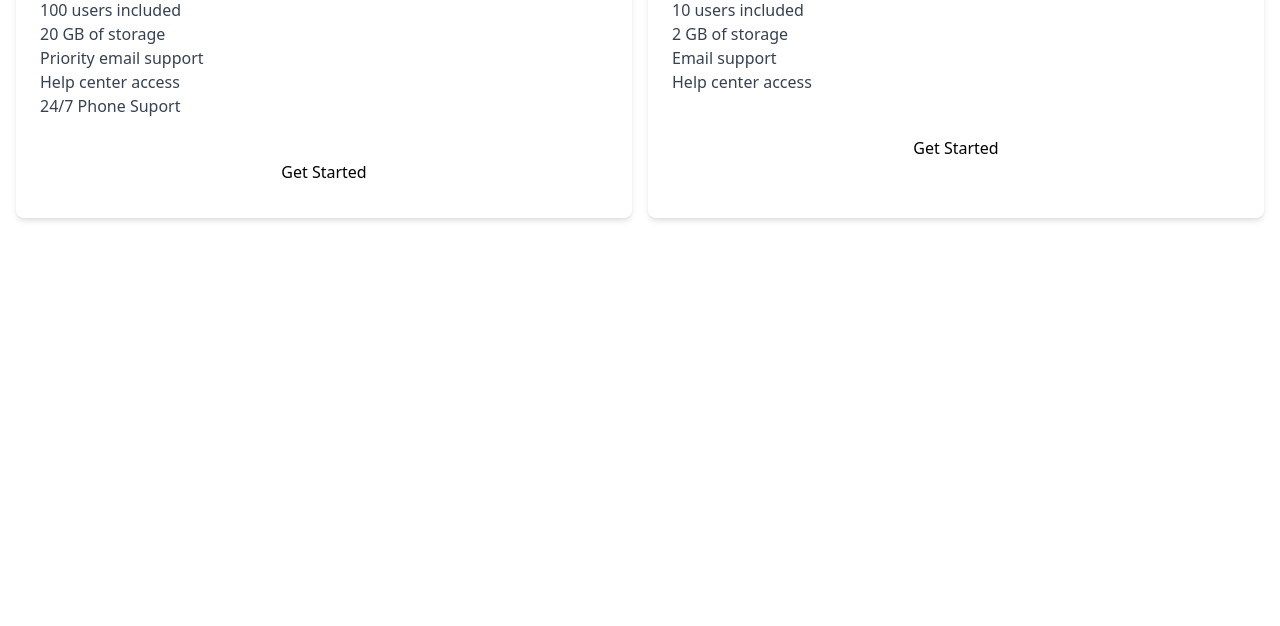
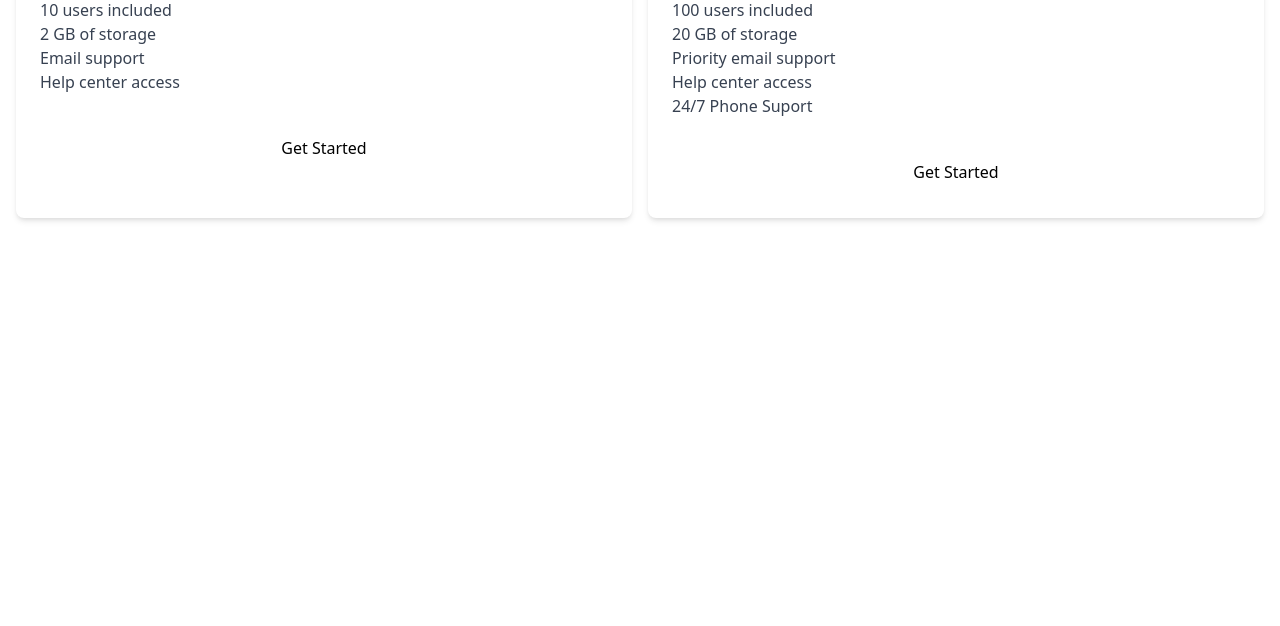
Before and after one commit to YoussefLachgar/ecma-script-6, a website: page dom_exercice3.html in a window 1280 px wide. Shown: the part 174-800 px from the top of the page. Drawn offline with nearby package versions, Linux system fonts and the light colour scheme.

Commit message:
dom exercice 3: Moving basic plan to be before of the pro plan

```diff
--- a/dom_exercice3.html
+++ b/dom_exercice3.html
@@ -11,7 +11,7 @@
   </head>
   <body>
     <div class="container mx-auto px-4 py-8">
-      <div class="grid grid-cols-1 md:grid-cols-2 gap-4">
+      <div id="parent" class="grid grid-cols-1 md:grid-cols-2 gap-4">
         <div id="pro-plan" class="card rounded-lg shadow-md bg-white">
           <div class="card-header bg-gray-100 py-4 px-6 text-center">
             <h3 class="text-2xl font-semibold">Pro</h3>
@@ -35,7 +35,7 @@
             </button>
           </div>
         </div>
-        <div class="card rounded-lg shadow-md bg-white">
+        <div id="basic-plan" class="card rounded-lg shadow-md bg-white">
           <div class="card-header bg-gray-100 py-4 px-6 text-center">
             <h3 class="text-2xl font-semibold">Basic</h3>
           </div>
--- a/dom_exercice3.js
+++ b/dom_exercice3.js
@@ -12,6 +12,11 @@ document.querySelector('#pro-plan ul')
   -----------
   To make the ordering of the plans more logical, using JavaScript, move the basic plan to be before (to the left) of the pro plan.
 */
+const proPlanDiv = document.querySelector('#pro-plan');
+const basicPlanDiv = document.querySelector('#basic-plan');
+const parent = basicPlanDiv.parentNode;
+parent.insertBefore(basicPlanDiv, proPlanDiv);
+
 
 
 /*
```
